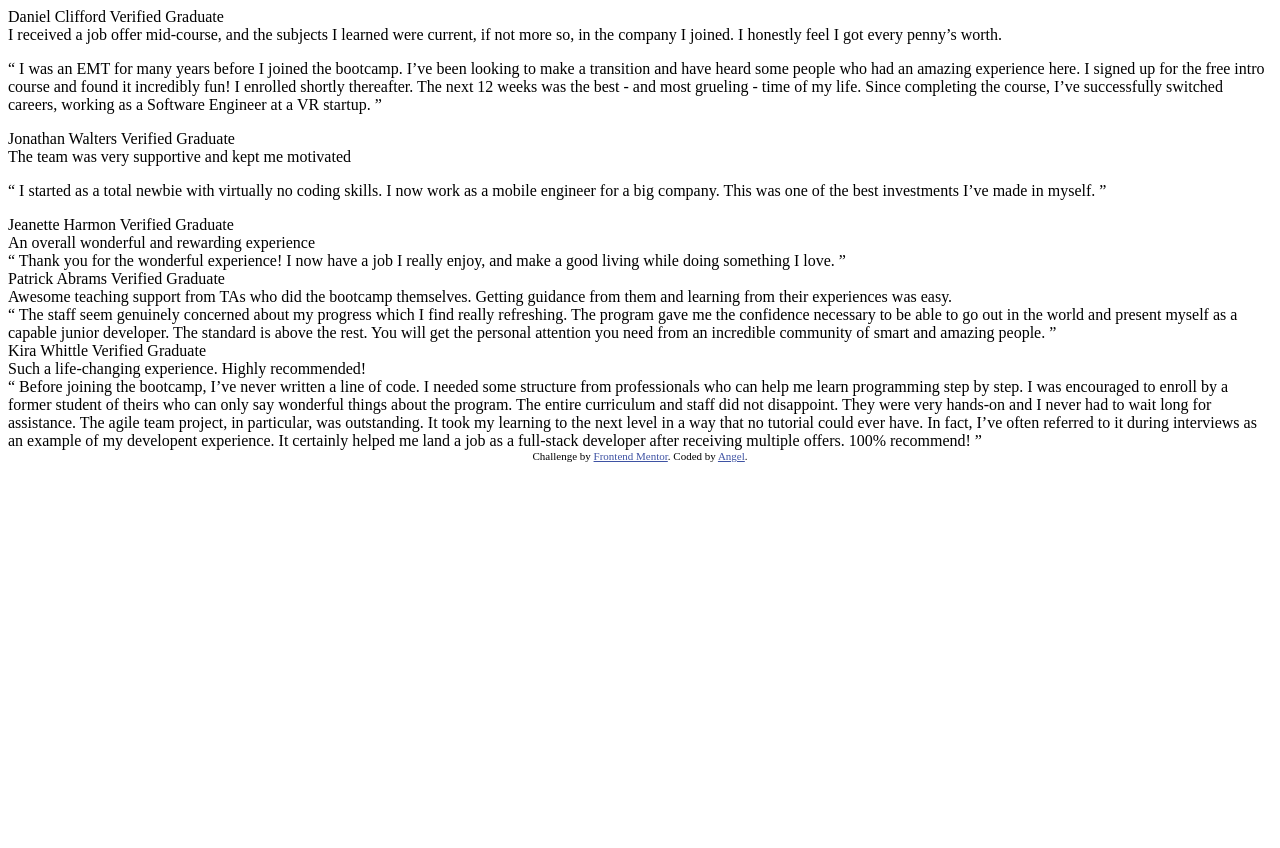
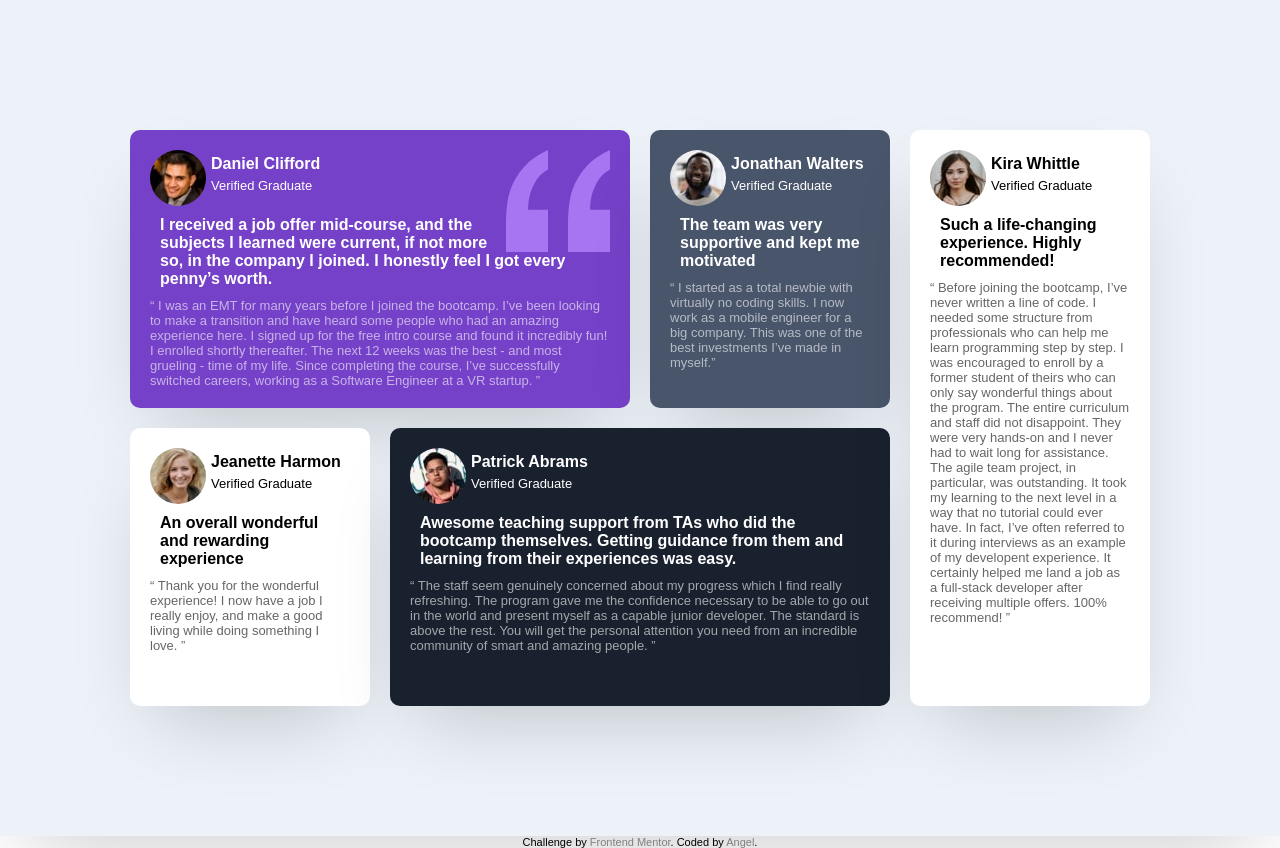
Before and after one commit to Michelle031/mentor1, a plain HTML site: page index.html in a window 1280 px wide. Before the commit the page ends 800 px from the top, so only its background shows below. Drawn offline with Linux system fonts and the light colour scheme; a web font is replaced by a local one.

Commit message:
added css file

```diff
--- a/index.html
+++ b/index.html
@@ -1,109 +1,147 @@
 <!DOCTYPE html>
 <html lang="en">
   <head>
-  <meta charset="UTF-8">
-  <meta name="viewport" content="width=device-width, initial-scale=1.0"> <!-- displays site properly based on user's device -->
+    <meta charset="UTF-8" />
+    <meta name="viewport" content="width=device-width, initial-scale=1.0" />
+    <!-- displays site properly based on user's device -->
 
-  <link rel="icon" type="image/png" sizes="32x32" href="./images/favicon-32x32.png">
+    <link
+      rel="icon"
+      type="image/png"
+      sizes="32x32"
+      href="./images/favicon-32x32.png"
+    />
+    <link rel="stylesheet" href="styles.css" />
+    <link rel="stylesheet" href="https://fonts.google.com/specimen/Barlow+Semi+Condensed">
 
     <title>Frontend Mentor | [Angel]</title>
 
-  <!-- Feel free to remove these styles or customise in your own stylesheet 👍 -->
-  <style>
-    .attribution { font-size: 11px; text-align: center; }
-    .attribution a { color: hsl(228, 45%, 44%); }
-  </style>
   </head>
   <body>
     <div class="back">
+      <div class="whole one">
+        <img src="./images/bg-pattern-quotation.svg" alt="src">
         <div class="name">
-      Daniel Clifford
-      Verified Graduate
-
+          <img src="./images/image-daniel.jpg" alt="pic" />
+          <div class="sub">
+            <p >Daniel Clifford</p>
+            <p class="small">Verified Graduate</p>
+          </div>
         </div>
 
-    <div class="explain">
-      I received a job offer mid-course, and the subjects I learned were current, if not more so,
-      in the company I joined. I honestly feel I got every penny’s worth.
+        <p class="explain">
+          I received a job offer mid-course, and the subjects I learned were
+          current, if not more so, in the company I joined. I honestly feel I
+          got every penny’s worth.
+        </p>
+
+        <p class="quote">
+          “ I was an EMT for many years before I joined the bootcamp. I’ve been
+          looking to make a transition and have heard some people who had an
+          amazing experience here. I signed up for the free intro course and
+          found it incredibly fun! I enrolled shortly thereafter. The next 12
+          weeks was the best - and most grueling - time of my life. Since
+          completing the course, I’ve successfully switched careers, working as
+          a Software Engineer at a VR startup. ”
+        </p>
       </div>
 
-    <p class="quote">
-      “ I was an EMT for many years before I joined the bootcamp. I’ve been looking to make a
-      transition and have heard some people who had an amazing experience here. I signed up
-      for the free intro course and found it incredibly fun! I enrolled shortly thereafter.
-      The next 12 weeks was the best - and most grueling - time of my life. Since completing
-      the course, I’ve successfully switched careers, working as a Software Engineer at a VR startup. ”
+      <div class="whole two">
+        <div class="name">
+          <img src="./images/image-jonathan.jpg" alt="pic" />
+          <div class="sub">
+            <p>Jonathan Walters</p>
+            <p class="small">Verified Graduate</p>
+          </div>
+        </div>
+
+        <p class="explain">
+          The team was very supportive and kept me motivated
         </p>
 
-  <div class="name">
-    Jonathan Walters
-    Verified Graduate
+        <p class="quote">
+          “ I started as a total newbie with virtually no coding skills. I now
+          work as a mobile engineer for a big company. This was one of the best
+          investments I’ve made in myself.”
+        </p>
       </div>
 
-  <div class="explain">
-    The team was very supportive and kept me motivated
+      <div class="whole three">
+        <div class="name">
+          <img src="./images/image-jeanette.jpg" alt="pic" />
+          <div class="sub">
+            <p>Jeanette Harmon</p>
+            <p class="small">Verified Graduate</p>
+          </div>
         </div>
 
+        <p class="explain">An overall wonderful and rewarding experience</p>
+
         <p class="quote">
-    “ I started as a total newbie with virtually no coding skills. I now work as a mobile engineer
-    for a big company. This was one of the best investments I’ve made in myself. ”
+          “ Thank you for the wonderful experience! I now have a job I really
+          enjoy, and make a good living while doing something I love. ”
+        </p>
+      </div>
+
+      <div class="whole four">
+        <div class="name">
+          <img src="./images/image-patrick.jpg" alt="pic" />
+          <div class="sub">
+            <p>Patrick Abrams</p>
+            <p class="small">Verified Graduate</p>
+          </div>
+        </div>
+
+        <p class="explain">
+          Awesome teaching support from TAs who did the bootcamp themselves.
+          Getting guidance from them and learning from their experiences was
+          easy.
         </p>
 
-  <div class="name">
-    Jeanette Harmon
-    Verified Graduate
+        <p class="quote">
+          “ The staff seem genuinely concerned about my progress which I find
+          really refreshing. The program gave me the confidence necessary to be
+          able to go out in the world and present myself as a capable junior
+          developer. The standard is above the rest. You will get the personal
+          attention you need from an incredible community of smart and amazing
+          people. ”
+        </p>
       </div>
 
-  <div class="explain">
-    An overall wonderful and rewarding experience
+      <div class="whole five">
+        <div class="name">
+          <img src="./images/image-kira.jpg" alt="pic" />
+          <div class="sub">
+            <p>Kira Whittle</p>
+            <p class="small">Verified Graduate</p>
+          </div>
         </div>
 
-  <div class="quote">
-  “ Thank you for the wonderful experience! I now have a job I really enjoy, and make a good living
-  while doing something I love. ”
-  </div>
+        <p class="explain">
+          Such a life-changing experience. Highly recommended!
+        </p>
 
-  <div class="name">
-  Patrick Abrams
-  Verified Graduate
-  </div>
-
-  <div class="explain">
-  Awesome teaching support from TAs who did the bootcamp themselves. Getting guidance from them and
-  learning from their experiences was easy.
-  </div>
-
-  <div class="quote">
-  “ The staff seem genuinely concerned about my progress which I find really refreshing. The program
-  gave me the confidence necessary to be able to go out in the world and present myself as a capable
-  junior developer. The standard is above the rest. You will get the personal attention you need from
-  an incredible community of smart and amazing people. ”
-  </div>
-
-  <div class="name">
-  Kira Whittle
-  Verified Graduate
-  </div>
-
-  <div class="explain">
-  Such a life-changing experience. Highly recommended!
-  </div>
-
-  <div class="quote">
-  “ Before joining the bootcamp, I’ve never written a line of code. I needed some structure from
-  professionals who can help me learn programming step by step. I was encouraged to enroll by a former
-  student of theirs who can only say wonderful things about the program. The entire curriculum and staff
-  did not disappoint. They were very hands-on and I never had to wait long for assistance. The agile team
-  project, in particular, was outstanding. It took my learning to the next level in a way that no tutorial
-  could ever have. In fact, I’ve often referred to it during interviews as an example of my developent
-  experience. It certainly helped me land a job as a full-stack developer after receiving multiple offers.
-  100% recommend! ”
+        <p class="quote">
+          “ Before joining the bootcamp, I’ve never written a line of code. I
+          needed some structure from professionals who can help me learn
+          programming step by step. I was encouraged to enroll by a former
+          student of theirs who can only say wonderful things about the program.
+          The entire curriculum and staff did not disappoint. They were very
+          hands-on and I never had to wait long for assistance. The agile team
+          project, in particular, was outstanding. It took my learning to the
+          next level in a way that no tutorial could ever have. In fact, I’ve
+          often referred to it during interviews as an example of my developent
+          experience. It certainly helped me land a job as a full-stack
+          developer after receiving multiple offers. 100% recommend! ”
+        </p>
       </div>
     </div>
 
     <div class="attribution">
-    Challenge by <a href="https://www.frontendmentor.io?ref=challenge" target="_blank">Frontend Mentor</a>.
-    Coded by <a href="#">Angel</a>.
+      Challenge by
+      <a href="https://www.frontendmentor.io?ref=challenge" target="_blank"
+        >Frontend Mentor</a
+      >. Coded by <a href="#">Angel</a>.
     </div>
   </body>
 </html>
--- /dev/null
+++ b/styles.css
@@ -0,0 +1,101 @@
+* {
+  margin: 0;
+  padding: 0;
+  box-sizing: border-box;
+  font-family: 'Barlow Semi Condensed', sans-serif;
+}
+.back {
+  background: hsl(210, 46%, 95%);
+  width: 600px;
+  margin: auto;
+  padding: 40px 20px;
+  box-shadow: 0px 35px 82px -28px rgba(0, 0, 0, 0.21);
+  display: grid;
+  grid-template-columns: 1fr;
+}
+.one {
+    background: hsl(263, 55%, 52%);
+    color: white;
+}
+.one img {
+    float: right;
+}
+.two {
+    background: hsl(217, 19%, 35%);
+    color: white;
+}
+.three, .five {
+    background: white;
+}
+.four{
+    background: hsl(219, 29%, 14%);
+    color: white;
+}
+.whole{
+    margin: 10px;
+    padding: 20px;
+    border-radius: 10px;
+    box-shadow: 0px 35px 82px -28px rgba(0, 0, 0, 0.21);
+}
+.name {
+    display: flex;
+}
+.name img {
+    border-radius: 50%;
+}
+.name p{
+    margin: 5px;
+}
+.sub p{
+    font-weight: 600;
+}
+p.small, p.quote{
+    font-size: 13px;
+    font-weight: normal;
+}
+.whole .explain {
+    font-weight: 600;
+    font-size: 16px;
+    margin: 10px;
+}
+.quote {
+    opacity : 0.6;
+}
+.attribution {
+  font-size: 11px;
+  text-align: center;
+}
+.attribution a {
+  color: grey;
+  text-decoration: none;
+}
+
+@media screen and (min-width: 1000px) {
+    .back{
+        padding: 120px;
+        grid-template-columns: 1fr 1fr 1fr 1fr ;
+        grid-template-rows: 1fr 1fr;
+        width: 100vw;
+        padding-bottom: 120px;
+    }
+    .one{
+        grid-row: 1/2;
+        grid-column: 1/3;
+    }
+    .two{
+        grid-row: 1/2;
+        grid-column: 3/4;
+    }
+    .three {
+        grid-row: 2/3;
+        grid-column: 1/2;
+    }
+    .four{
+        grid-row: 2/3;
+        grid-column: 2/4;
+    }
+    .five {
+        grid-row: 1/3;
+        grid-column: 4/5;
+    }
+}
```
Also changed, not shown: images/back.jpg (added), images/smoke-4044251_1280.jpg (added). Lines whose indentation alone changed are shown as unchanged.
